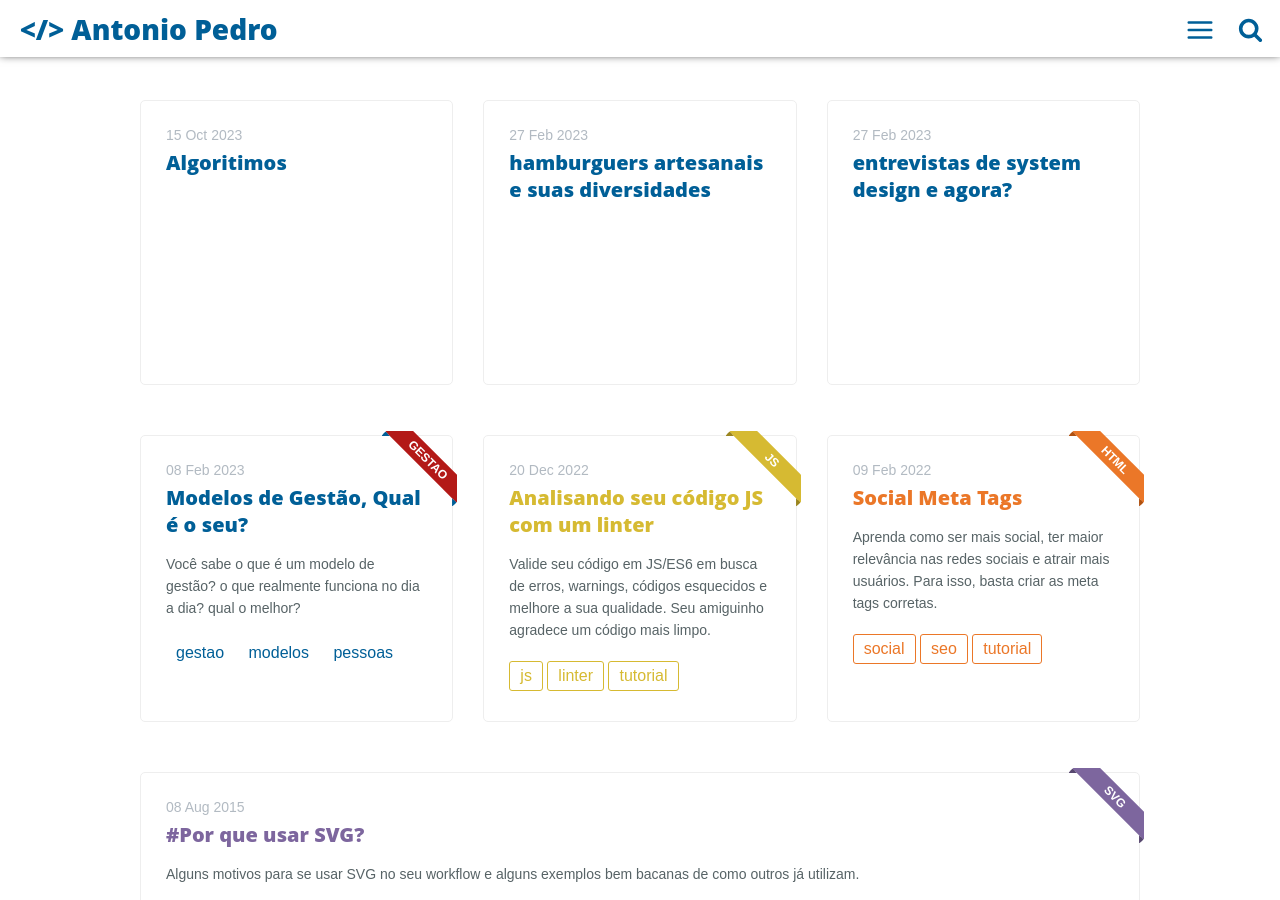
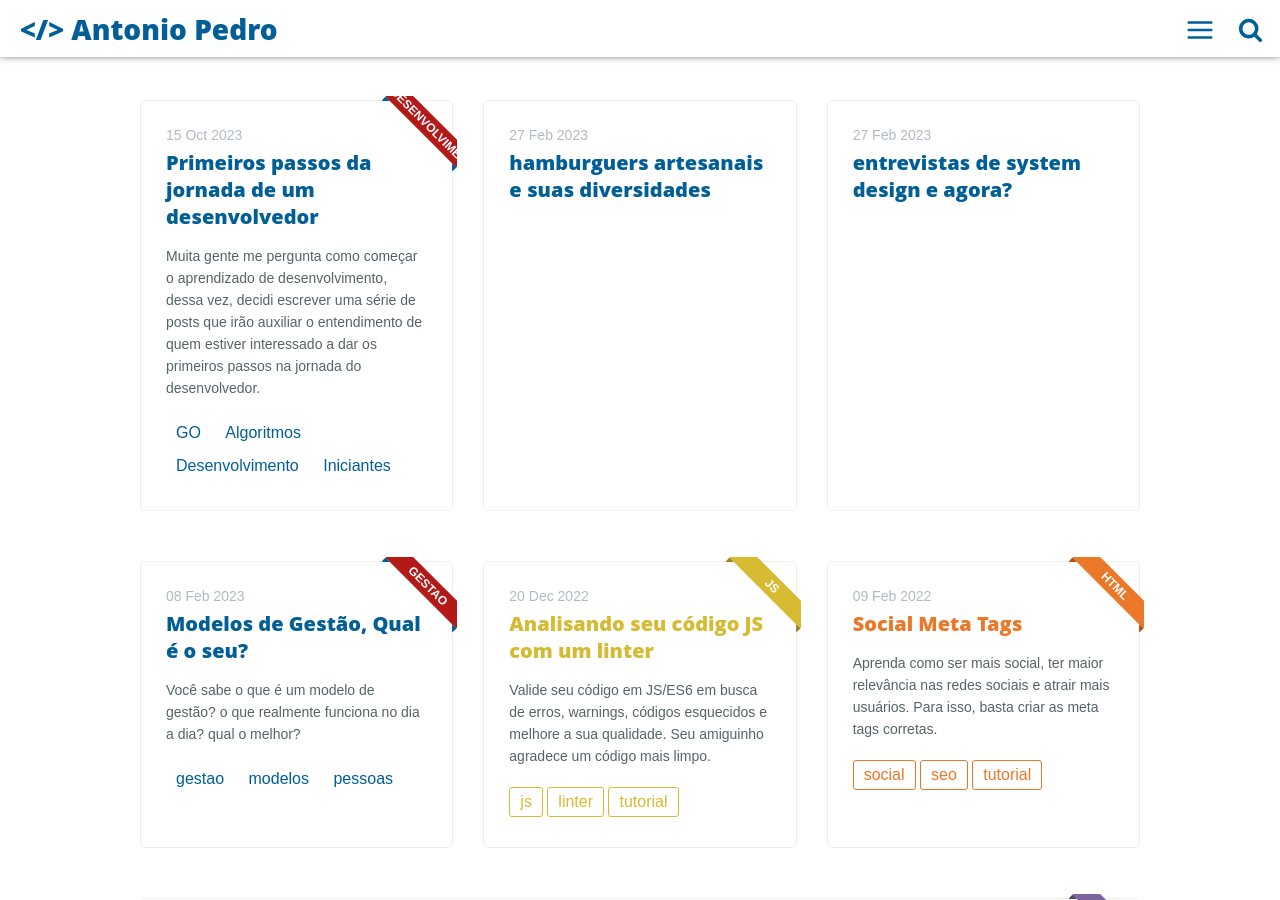
Before and after one commit to apsferreira/antoniopedro.com.br, a Jekyll site: the page built from index.html, in a window 1280 px wide and 900 px high. Built offline with Jekyll 4.4.1, drawn with Linux system fonts in a browser that asks for light colours.

Commit message:
upload new post algoritmos

```diff
--- a/_posts/2023-10-15-algoritimos.md
+++ b/_posts/2023-10-15-algoritimos.md
@@ -1,17 +1,21 @@
-
 ---
 layout: post
 comments: true
-title: "Algorítimos"
+title: "Primeiros passos da jornada de um desenvolvedor"
 date: 2023-10-15 03:06:56
 image: '/assets/img/'
-description:
-main-class:
-color:
+description: "Primeiros passos da jornada de um desenvolvedor"
+main-class: 'Desenvolvimento'
+color: '#7D669E'
 tags:
+- GO
+- Algoritmos
+- Desenvolvimento
+- Iniciantes
 categories:
+- "Primeiros passos da jornada de um desenvolvedor"
 twitter_text:
-introduction:
+introduction: "Muita gente me pergunta como começar o aprendizado de desenvolvimento, dessa vez, decidi escrever uma série de posts que irão auxiliar o entendimento de quem estiver interessado a dar os primeiros passos na jornada do desenvolvedor."
 ---
 
 ## Entendendo a proposta
@@ -43,7 +47,7 @@
 
 Ao montar uma pizza temos a seguinte lista de ingredientes:
 
-![Lista de Ingredientes](/assets/img/1._Conceitos_Iniciais_-_01.png)
+![Lista de Ingredientes](/img/1._Conceitos_Iniciais_-_01.png)
 
 Quais seriam as opções de instruções?
 
@@ -63,7 +67,7 @@
 
 Será esse o nosso melhor conjunto de instruções? Vamos ver o resultado?
 
-![Pizza V1](/assets/img/1._Conceitos_Iniciais_-_02.png)
+![Pizza V1](/img/1._Conceitos_Iniciais_-_02.png)
 
 Esquecemos de alguma coisa? Precisamos fatiar os ingredientes! Nova receita:
 
@@ -81,6 +85,6 @@
 
 Será!?
 
-![Pizza V2](/assets/img/1._Conceitos_Iniciais_-_03.png)
+![Pizza V2](/img/1._Conceitos_Iniciais_-_03.png)
 
 Agora sim!  Montamos nossa pizza e conseguimos entender o quanto comandos imprecisos ou a falta deles podem nos levar a resultados inesperados!
```
